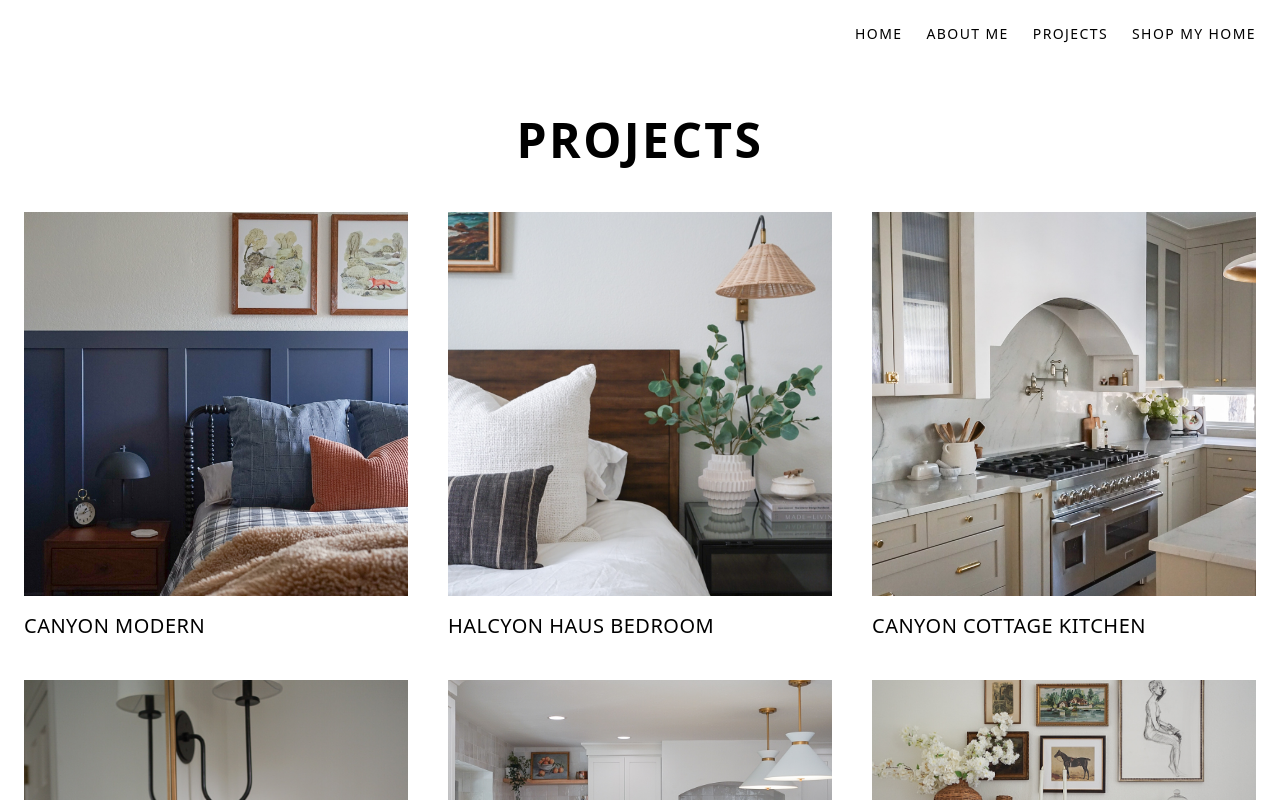
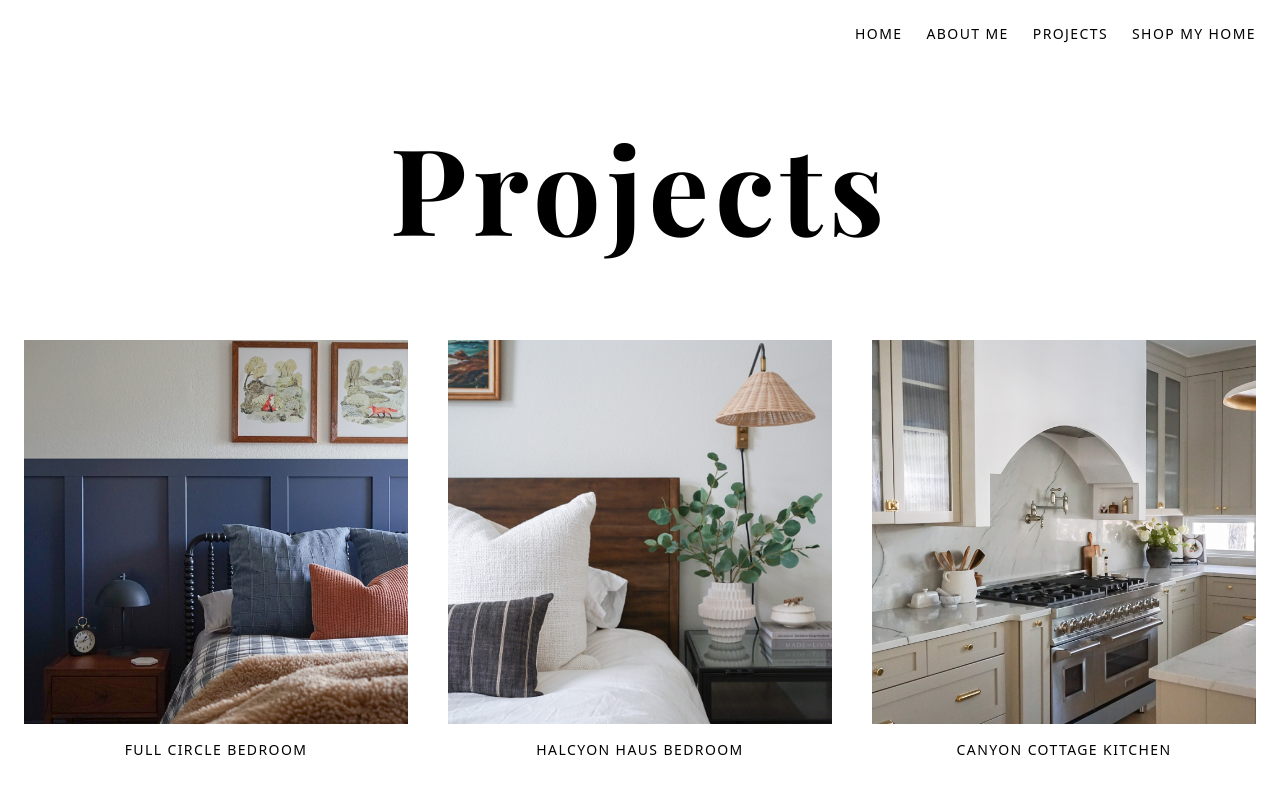
Before and after one commit to HalcyonHaus/halcyonhaus-site, a Next.js app: page /projects in a window 1280 px wide. Shown: the top 800 px of the page. Built offline with nearby package versions, Linux system fonts and the light colour scheme.

Commit message:
Update projects.js

```diff
--- a/pages/projects.js
+++ b/pages/projects.js
@@ -4,7 +4,7 @@ import Image from "next/image";
 
 const projects = [
   {
-    title: "Canyon Modern",
+    title: "Full Circle Bedroom",
     image: "/images/DFF440A7-0193-47CF-9773-5436061404B9.jpeg",
     link: "#",
   },
@@ -28,7 +28,7 @@ const projects = [
     image: "/images/DSC02223.jpeg",
     link: "#",
   },
-   {
+  {
     title: "Styling",
     image: "/images/DSC02489.jpeg",
     link: "#",
@@ -40,24 +40,39 @@ export default function ProjectsPage() {
     <div className="min-h-screen bg-white text-black font-sans">
       <Head>
         <title>Projects – Halcyon Haus</title>
+        <link
+          href="https://fonts.googleapis.com/css2?family=Playfair+Display:wght@400;700&family=Inter:wght@300;400&display=swap"
+          rel="stylesheet"
+        />
       </Head>
 
       {/* Navigation */}
-      <header className="flex justify-end p-6 text-sm tracking-widest">
+      <header className="absolute top-0 right-0 z-20 p-6 text-sm tracking-widest">
         <nav className="space-x-6 uppercase font-inter">
-          <Link href="/" className="hover:underline">Home</Link>
-          <Link href="#about" className="hover:underline">About Me</Link>
-          <Link href="#projects" className="hover:underline">Projects</Link>
-          <Link href="#shop" className="hover:underline">Shop My Home</Link>
+          <Link href="/" passHref legacyBehavior>
+            <a className="hover:underline">Home</a>
+          </Link>
+          <Link href="/about" passHref legacyBehavior>
+            <a className="hover:underline">About Me</a>
+          </Link>
+          <Link href="/projects" passHref legacyBehavior>
+            <a className="hover:underline">Projects</a>
+          </Link>
+          <Link href="/shop" passHref legacyBehavior>
+            <a className="hover:underline">Shop My Home</a>
+          </Link>
         </nav>
       </header>
 
       {/* Projects Grid */}
-      <main className="px-6 py-12">
-        <h1 className="text-3xl md:text-5xl font-semibold mb-12 text-center uppercase tracking-wider">
+      <main className="px-6 py-24">
+        <h1
+          className="text-[80px] md:text-[120px] font-bold tracking-wider text-center"
+          style={{ fontFamily: "'Playfair Display', serif" }}
+        >
           Projects
         </h1>
-        <div className="grid grid-cols-1 sm:grid-cols-2 lg:grid-cols-3 gap-10">
+        <div className="grid grid-cols-1 sm:grid-cols-2 lg:grid-cols-3 gap-10 mt-16">
           {projects.map((project, index) => (
             <div key={index} className="group">
               <div className="relative w-full h-72 md:h-96 overflow-hidden">
@@ -69,9 +84,9 @@ export default function ProjectsPage() {
                   className="transition-transform duration-300 group-hover:scale-105"
                 />
               </div>
-              <h2 className="mt-4 text-xl font-medium uppercase tracking-wide">
+              <p className="font-inter uppercase tracking-widest text-sm mt-4 text-center">
                 {project.title}
-              </h2>
+              </p>
             </div>
           ))}
         </div>
```
